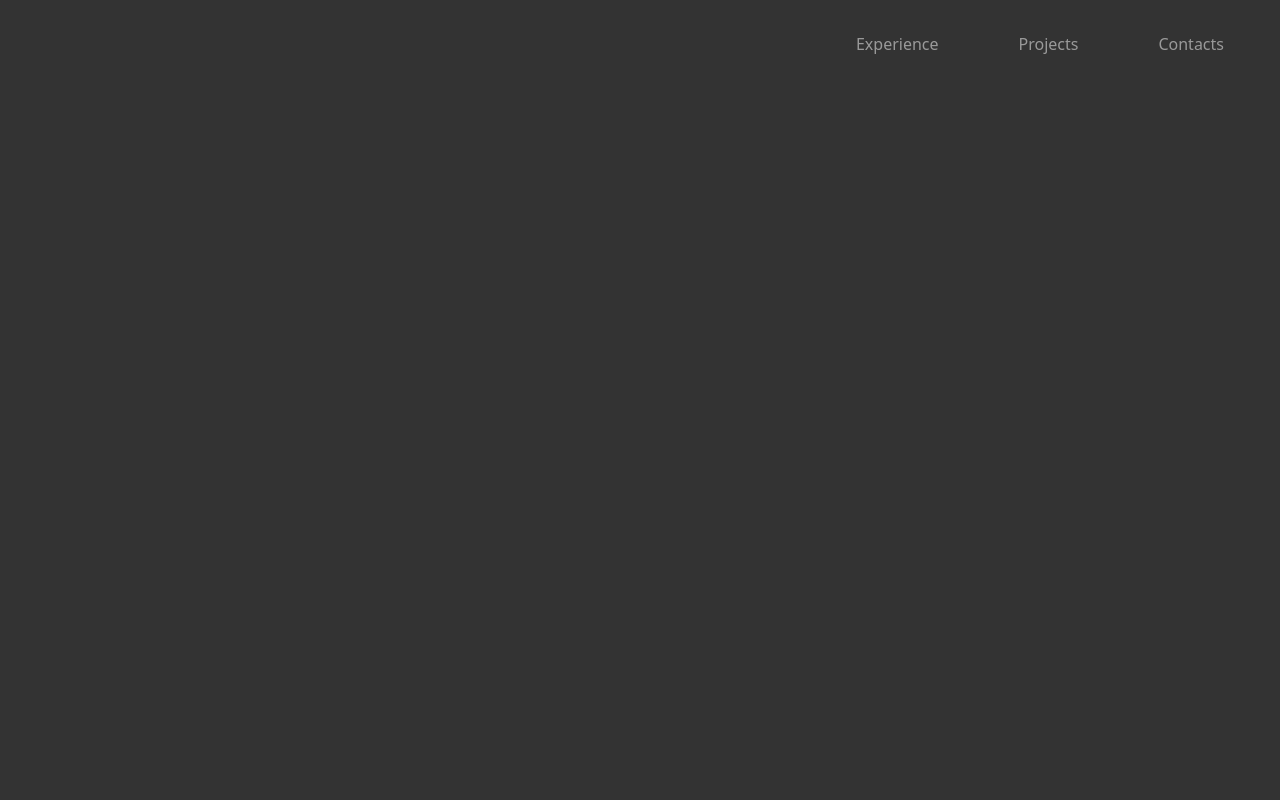
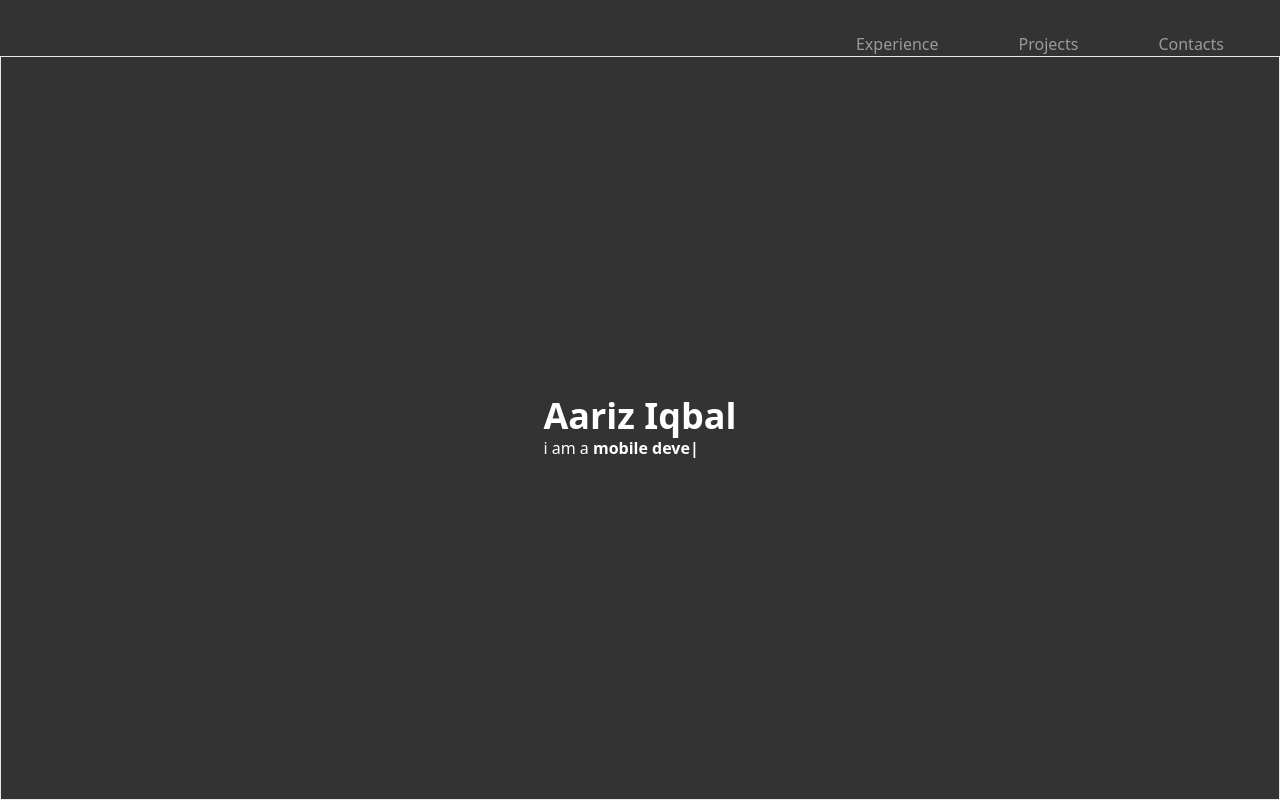
Before and after one commit to aiqbal34/Porfolio, a Next.js app in the folder frontend/portfolio/: page / in a window 1280 px wide. Built offline with nearby package versions, Linux system fonts and the light colour scheme.

Commit message:
added the title

```diff
--- a/frontend/portfolio/app/_components/Navbar.tsx
+++ b/frontend/portfolio/app/_components/Navbar.tsx
@@ -3,9 +3,9 @@ import Link from "next/link";
 const Navbar = () => {
 
     const listLinkStyling = `ml-20 text-white opacity-50
-                            hover:opacity-100 ease-in-out relative group`
+                            hover:opacity-100 ease-in-out relative group duration-500 fixed`
 
-    const underLine = <div className="pt-0.5 absolute w-full h-0.5 bg-white/80 scale-x-0 group-hover:scale-x-100 transition-transform origin-left"/>
+    const underLine = <div className="pt-0.5 absolute w-full h-0.5 bg-white/80 scale-x-0 group-hover:scale-x-100 transition-transform origin-left "/>
 
 
     return (
--- /dev/null
+++ b/frontend/portfolio/app/_components/Title.tsx
@@ -0,0 +1,20 @@
+'use client' // allows for useRef in the client side
+import { ReactTyped } from "react-typed";
+
+const Title = () => {
+
+    return (
+            <div className="items-start">
+              <h1 className="text-white font-bold text-4xl">Aariz Iqbal</h1>
+              <div className="flex flex-none">
+                {/* the is the typewriter effect section */}
+                <h1 className="text-white">i am a&nbsp;</h1>
+                <ReactTyped strings={["full stack developer", 'mobile developer']} typeSpeed={100} loop backSpeed={30} className="text-white font-semibold"/>
+              </div>
+            </div>
+      );
+};
+
+//   Camera camera("gige://192.168.1.100")
+
+export default Title;
--- a/frontend/portfolio/app/page.tsx
+++ b/frontend/portfolio/app/page.tsx
@@ -1,8 +1,15 @@
 import Navbar from "./_components/Navbar";
+import Title from "./_components/Title";
 
 export default function Home() {
   return (
-    <Navbar></Navbar>
-
+    <div className="h-screen flex flex-col">
+      {/* Navbar */}
+      <Navbar></Navbar>
+      {/* title */}
+      <div className="flex-grow flex items-center justify-center border">
+        <Title></Title>
+      </div>
+    </div>
   );
 }
```
Also changed, not shown: frontend/portfolio/package.json (+5 -4 lines), 2 other files (tests, documents, lock files or other folders).
